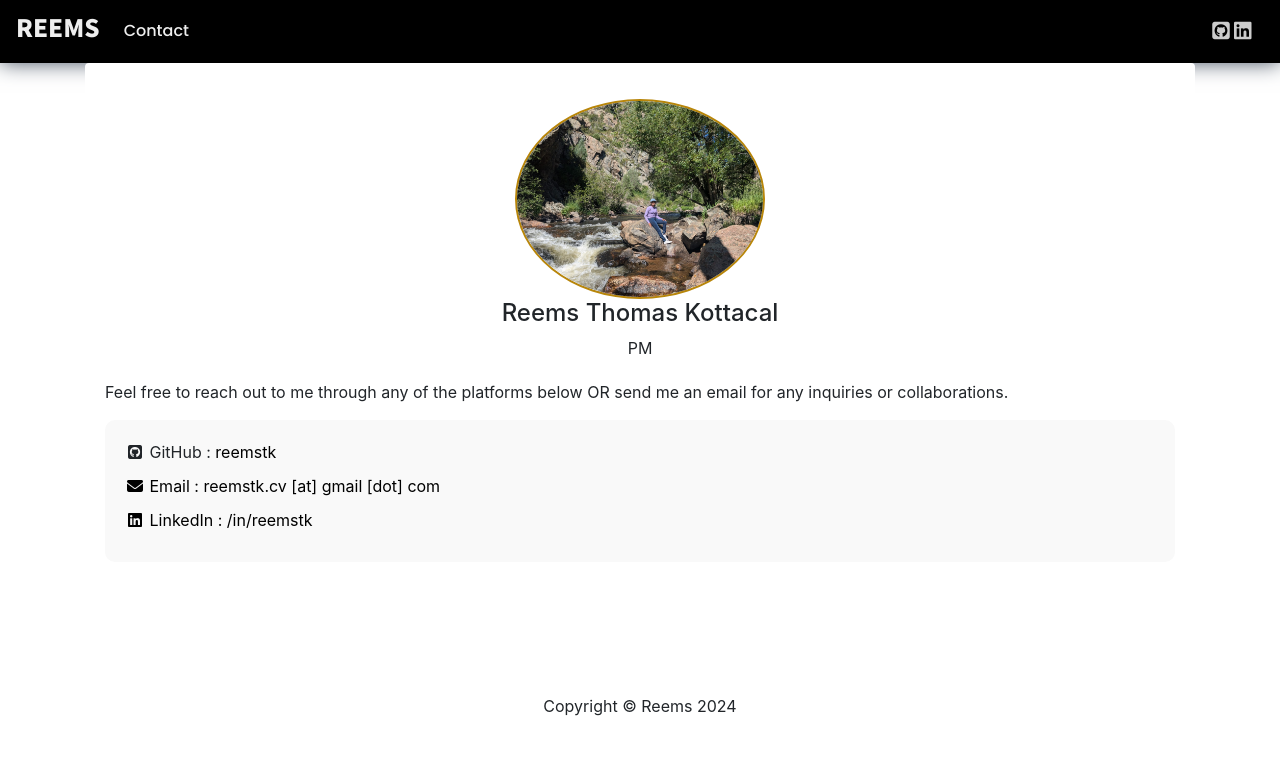
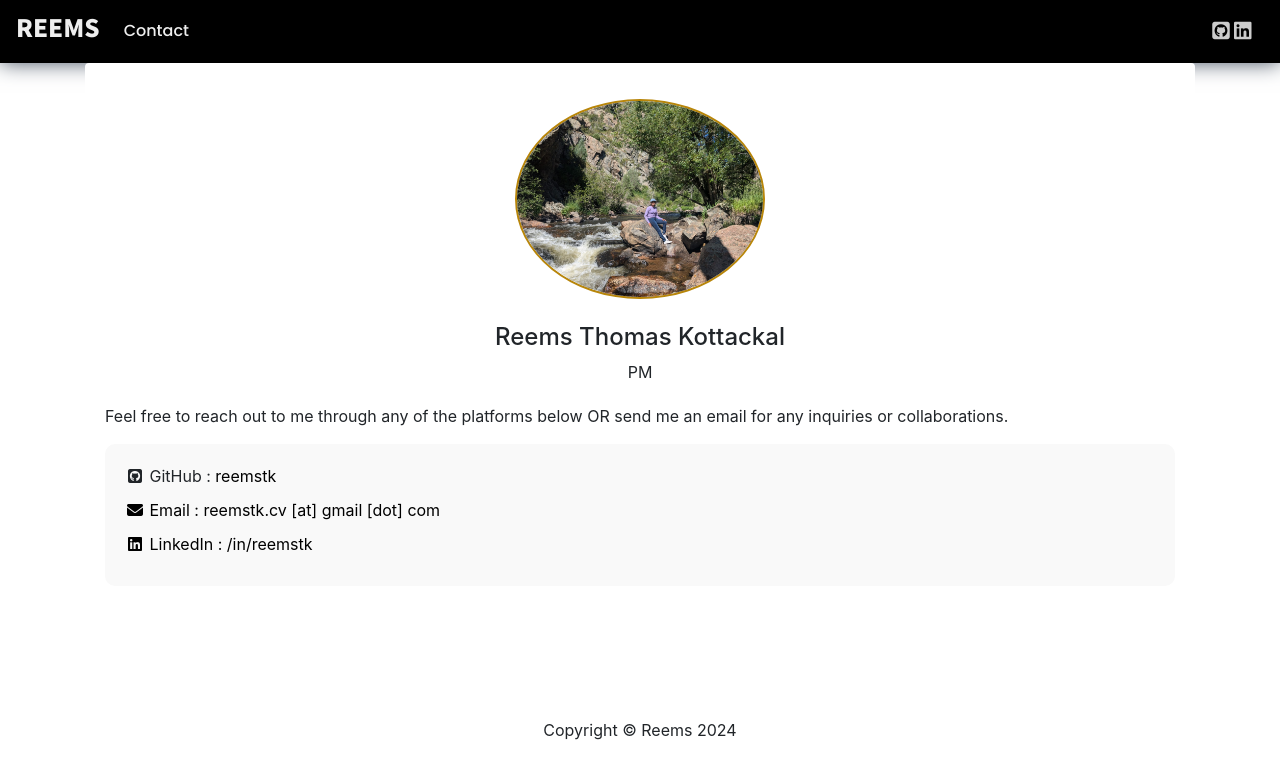
Before and after one commit to reemstk/reemstk.github.io, a Jekyll site: the page built from contact.md, in a window 1280 px wide. Shown: the top 779 px of the page. Built offline with Jekyll 4.4.1, drawn with Linux system fonts in a browser that asks for light colours; nearby versions of some CDN libraries; comment, search, counter and statistics services are not loaded.

Commit message:
Update contact.html

```diff
--- a/_layouts/contact.html
+++ b/_layouts/contact.html
@@ -19,7 +19,7 @@ last-updated: 2024-07-16 10:12 AM
       </div>
     </div>
   </div>
-  <h4>Reems Thomas Kottacal</h4>
+  <h4 style="margin-top:1em;">Reems Thomas Kottackal</h4>
   <p>PM</p>
 </div>
 <!-- Introduction or About Me Section -->
```
